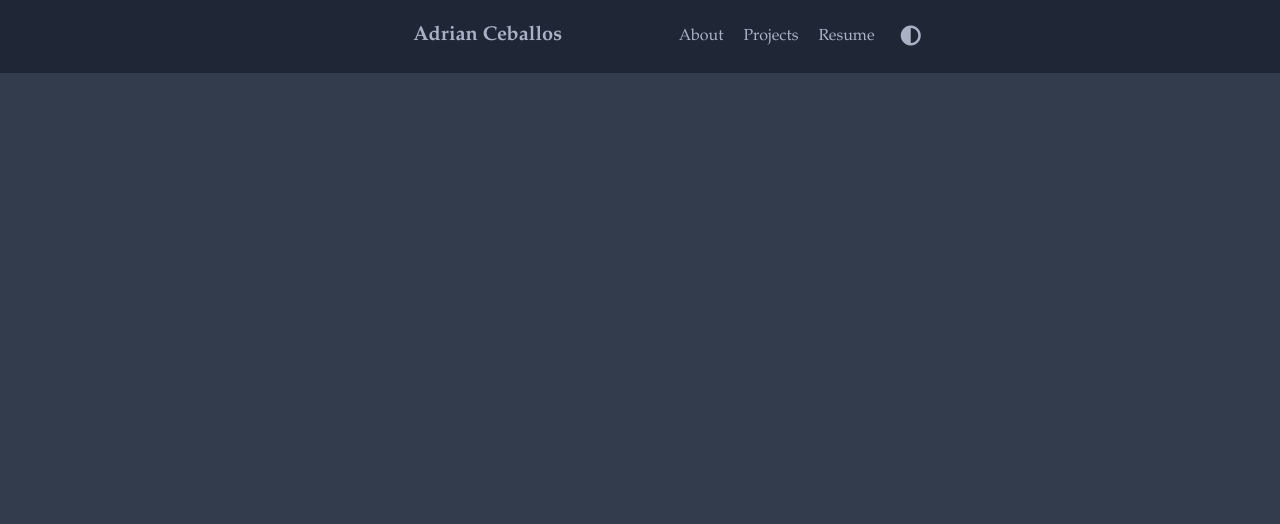
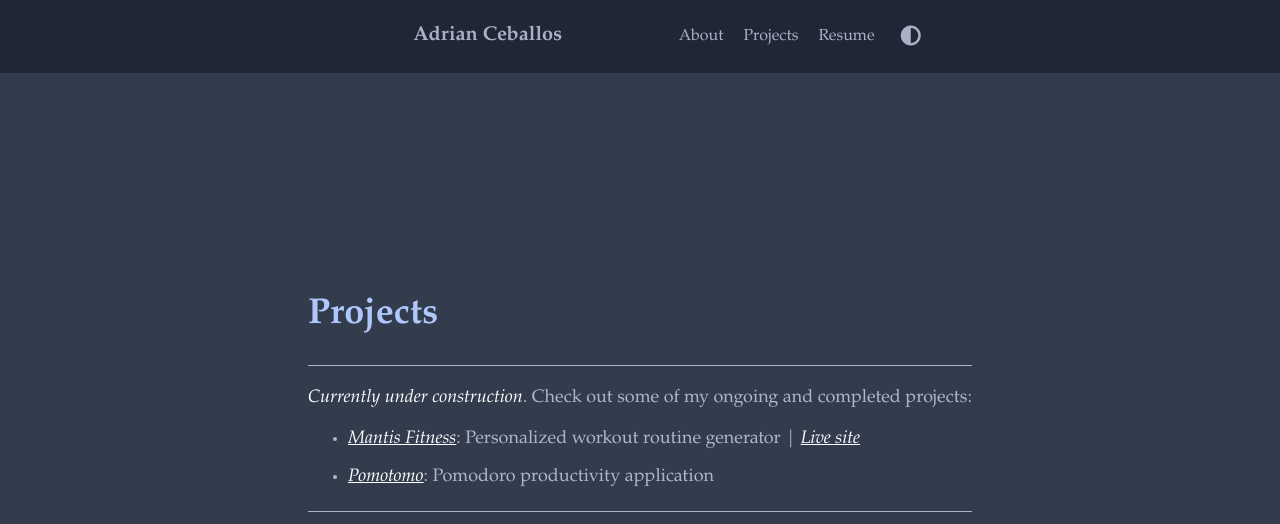
Before and after one commit to adceballos/portfolio-website, a plain HTML site: page projects.html in a window 1280 px wide. Drawn offline with Linux system fonts and the light colour scheme.

Commit message:
Implement and style projects page

```diff
--- a/projects.html
+++ b/projects.html
@@ -27,6 +27,16 @@
         </div>
         </div>
       </div>
+      <article class="content-section">
+        <h1 class="secondary-h1 project-h1">Projects</h1>
+        <hr>
+        <p class="project-caption"><span class="standout-color" style="font-style: italic;">Currently under construction</span>. Check out some of my ongoing and completed projects:</p>
+        <ul>
+            <li class="project-item"><a href="https://github.com/adceballos/gym-app" target="_blank" class="standout-color" style="font-style: italic; text-decoration: underline;">Mantis Fitness</a>: Personalized workout routine generator | <a href="https://mantis-fitness.netlify.app/" target="_blank" class="standout-color" style="font-style: italic; text-decoration: underline;">Live site</a></li>
+            <li class="project-item"><a href="https://github.com/adceballos/pomodoro-app" target="_blank" class="standout-color" style="font-style: italic; text-decoration: underline;">Pomotomo</a>: Pomodoro productivity application</li>
+        </ul>
+        <hr>
+      </article>
     <script src="script.js"></script>
 </body>
 </html>
--- a/styles.css
+++ b/styles.css
@@ -180,7 +180,7 @@ h1 {
     font-family: "Palatino", "Carbon-Regular", "Calendas Plus", "Crimson Text", "Hoefler Text", "Georgia", IBMPlexSans, Inter, -apple-system, BlinkMacSystemFont, "Roboto", "Segoe UI", Helvetica, Arial, Icon, sans-serif;
 }
 
-p {
+p, li {
     font-size: 18px;
     color: var(--text-color);
 }
@@ -200,17 +200,19 @@ a i {
     margin-right: 0;
 }
 
-.about-me {
+.content-section {
     font-family: "Palatino", "Carbon-Regular", "Calendas Plus", "Crimson Text", "Hoefler Text", "Georgia", IBMPlexSans, Inter, -apple-system, BlinkMacSystemFont, "Roboto", "Segoe UI", Helvetica, Arial, Icon, sans-serif;
     display: flex;
     flex-direction: column;
     justify-content: center;
+    margin-bottom: 15px;
 }
 
 .about-me-item {
     margin: 0;
-    margin-bottom: 13px;
-    margin-top: 13px;
+    margin-bottom: 12px;
+    margin-top: 12px;
+    line-height: 1.2;
 }
 
 .standout-color {
@@ -237,16 +239,34 @@ hr {
 }
 
 @media (max-width: 1400px) {
-    .about-me {
+    .content-section {
         padding: 0px 24px;
     }
 
-    .about-h1 {
+    .secondary-h1 {
         margin-bottom: 15px;
+        font-size: 36px;
     }
 }
 
-.musashi {
-    position: absolute;
-    bottom: 20px;
+ul {
+    margin: 0px;
 }
+
+.project-item {
+    margin: 0;
+    margin-top: 10px;
+    margin-bottom: 15px;
+    line-height: 1.25;
+}
+
+.project-h1 {
+    margin-bottom: 20px;
+}
+
+.project-caption {
+    margin: 0;
+    margin-top: 8px;
+    margin-bottom: 4px;
+    padding: 5px 0px;
+}
```
Also changed, not shown: about.html (+2 -2 lines).
